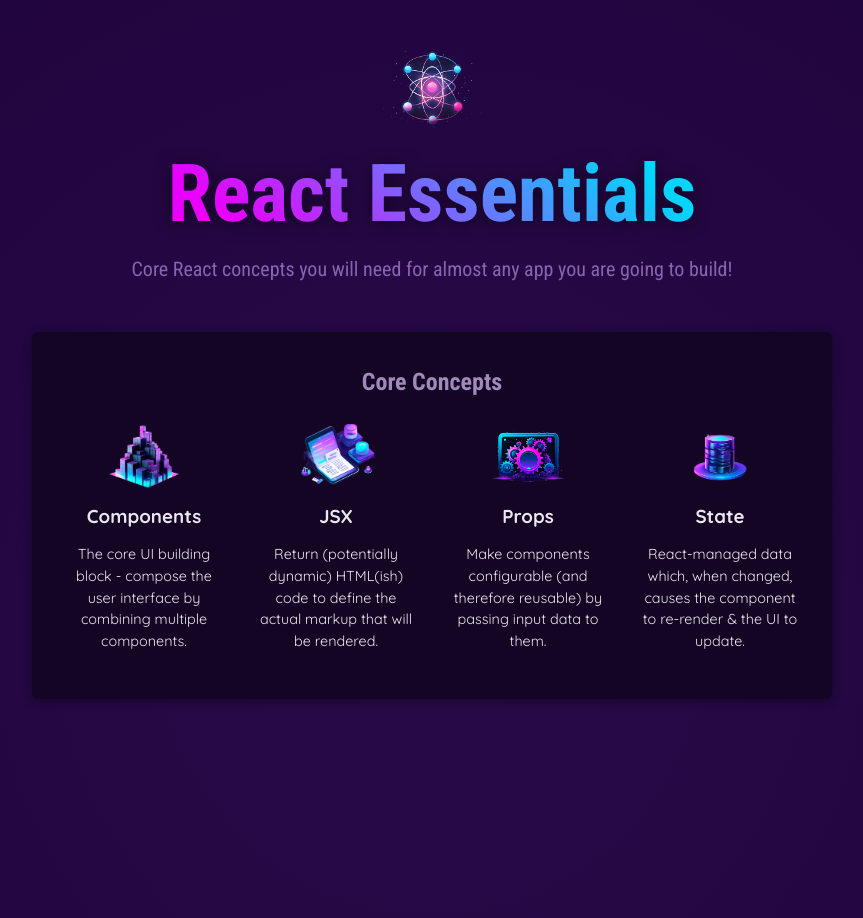
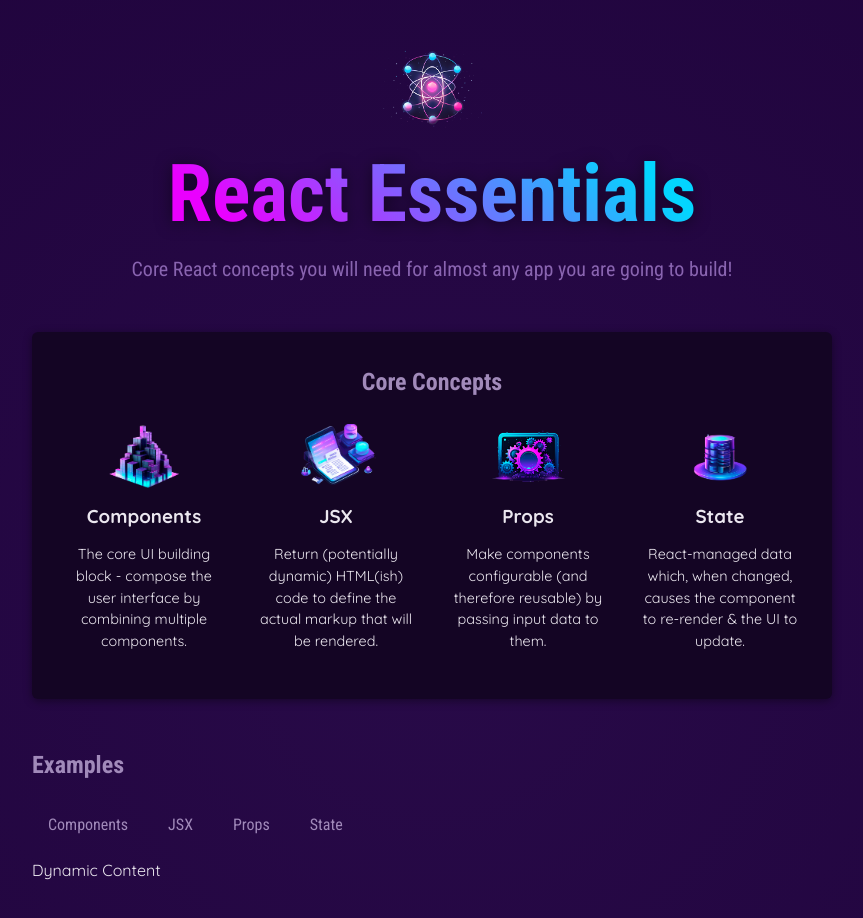
Before and after one commit to sjamesadkins/react-project, a React (Vite) app: page / in a window 1280 px wide. Shown: the top 918 px of the page, without its empty margins (208-1071 px from the left). Built offline with nearby package versions, Linux system fonts and the light colour scheme.

Commit message:
configuring event handlers, children prop

```diff
--- a/src/App.jsx
+++ b/src/App.jsx
@@ -1,15 +1,20 @@
 import CoreConcept from "./components/CoreConcept.jsx";
 import { CORE_CONCEPTS } from "./data.js";
-import Header from "./components/Header.jsx";
+import Header from "./components/Header/Header.jsx";
+import TabButton from "./components/TabButton.jsx";
 
 function App() {
+  function handleSelect(selectedButton) {
+    console.log(selectedButton);
+  }
+
   return (
     <div>
       <Header></Header>
       <main>
         <section id="core-concepts">
           <h2>Core Concepts</h2>
-             {/* object destructuring with ...*/}
+          {/* object destructuring with ...*/}
           <ul>
             <CoreConcept {...CORE_CONCEPTS[0]} />
             <CoreConcept {...CORE_CONCEPTS[1]} />
@@ -21,6 +26,16 @@
             />
           </ul>
         </section>
+        <section id="examples">
+          <h2>Examples</h2>
+          <menu>
+            <TabButton onSelect={() => handleSelect("components")}>Components</TabButton>
+            <TabButton onSelect={() => handleSelect("jsx")}>JSX</TabButton>
+            <TabButton onSelect={() => handleSelect("props")}>Props</TabButton>
+            <TabButton onSelect={() => handleSelect("state")}>State</TabButton>
+          </menu>
+          Dynamic Content
+        </section>
       </main>
     </div>
   );
--- a/src/components/CoreConcept.jsx
+++ b/src/components/CoreConcept.jsx
@@ -1,4 +1,4 @@
-function CoreConcept({image, title, description}) {//object destructuring with extra {}
+function CoreConcept({ image, title, description }) {//object destructuring with extra {}
     return (
       <li>
         <img src={image} alt={title} />
--- /dev/null
+++ b/src/components/Header/Header.css
@@ -0,0 +1,27 @@
+header {
+    text-align: center;
+    margin: 3rem 0;
+  }
+
+  header img {
+    height: 5rem;
+    width: 10rem;
+    object-fit: cover;
+  }
+
+  header h1 {
+    margin: 0;
+    font-family: "Roboto Condensed", sans-serif;
+    font-size: 5rem;
+    background: linear-gradient(40deg, #ea00ff, #ea00ff, #03d5ff, #03d5ff);
+    -webkit-background-clip: text;
+    -webkit-text-fill-color: transparent;
+    filter: drop-shadow(0 2px 8px rgba(0, 0, 0, 0.5));
+  }
+
+  header p {
+    margin: 0;
+    font-size: 1.25rem;
+    color: #8964b0;
+    font-family: "Roboto Condensed", sans-serif;
+  }
--- a/src/components/Header.jsx
+++ b/src/components/Header/Header.jsx
@@ -1,4 +1,5 @@
-import reactImg from "../assets/react-core-concepts.png";
+import "./Header.css";
+import reactImg from "../../assets/react-core-concepts.png";
 
 const reactDescriptions = ["Fundamental", "Crucial", "Core"];
 
--- /dev/null
+++ b/src/components/TabButton.jsx
@@ -0,0 +1,17 @@
+// export default function TabButton({ children, onSelect }) {
+
+//   return (
+//     <li>
+//       <button onClick={onSelect}>{children}</button>
+//     </li>
+//   );
+// }
+
+export default function TabButton(props) {
+
+    return (
+      <li>
+        <button onClick={props.onSelect}>{props.children}</button>
+      </li>
+    );
+  }
--- a/src/index.css
+++ b/src/index.css
@@ -17,34 +17,6 @@
   -moz-osx-font-smoothing: grayscale;
   -webkit-text-size-adjust: 100%;
   min-height: 80rem;
-}
-
-header {
-  text-align: center;
-  margin: 3rem 0;
-}
-
-header img {
-  height: 5rem;
-  width: 10rem;
-  object-fit: cover;
-}
-
-header h1 {
-  margin: 0;
-  font-family: "Roboto Condensed", sans-serif;
-  font-size: 5rem;
-  background: linear-gradient(40deg, #ea00ff, #ea00ff, #03d5ff, #03d5ff);
-  -webkit-background-clip: text;
-  -webkit-text-fill-color: transparent;
-  filter: drop-shadow(0 2px 8px rgba(0, 0, 0, 0.5));
-}
-
-header p {
-  margin: 0;
-  font-size: 1.25rem;
-  color: #8964b0;
-  font-family: "Roboto Condensed", sans-serif;
 }
 
 main {
```
